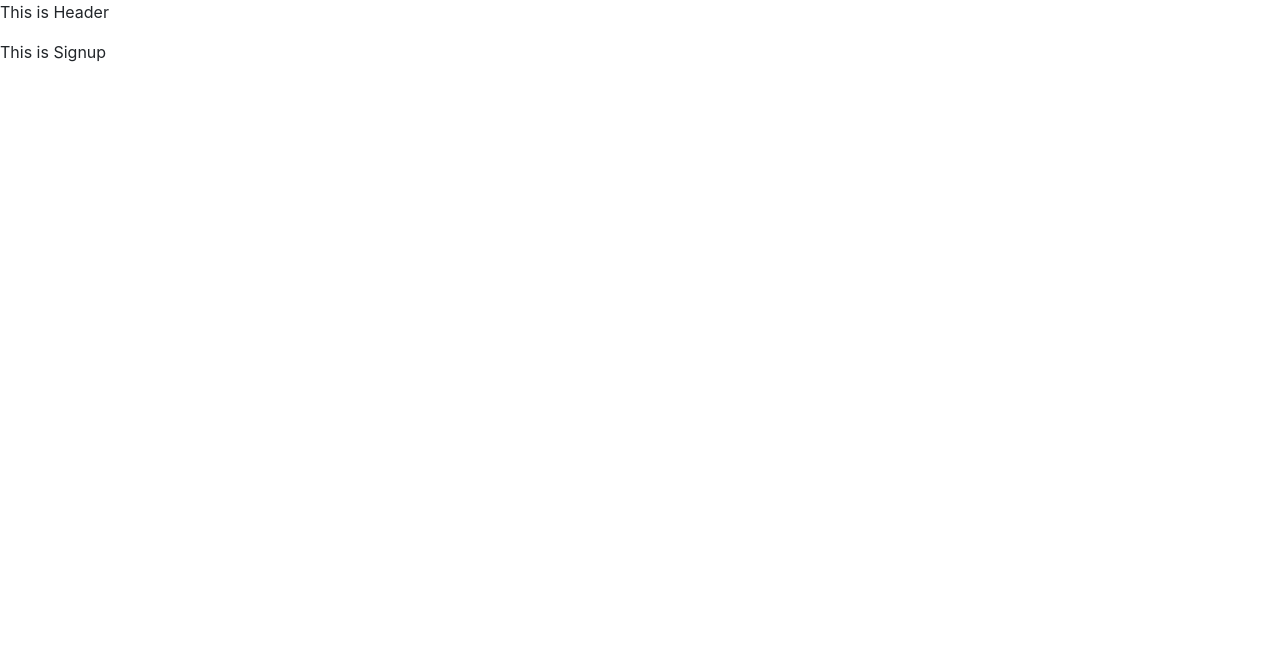
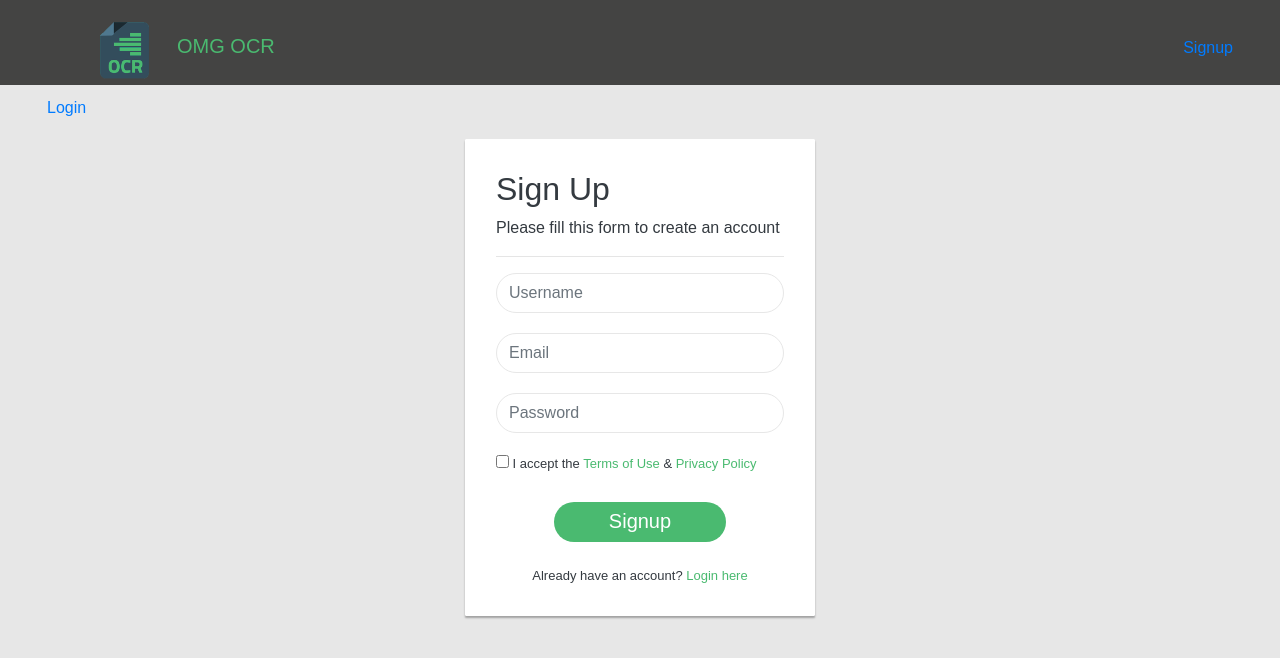
Before and after one commit to The-Se7en/OCR-React-WebApp, a React (Create React App) app: page /signup in a window 1280 px wide. Shown: the top 658 px of the page. Built offline with nearby package versions, Linux system fonts and the light colour scheme.

Commit message:
Navbar update

```diff
--- a/package.json
+++ b/package.json
@@ -6,6 +6,7 @@
     "@testing-library/jest-dom": "^4.2.4",
     "@testing-library/react": "^9.4.0",
     "@testing-library/user-event": "^7.2.1",
+    "material-icons-react": "^1.0.4",
     "react": "^16.12.0",
     "react-dom": "^16.12.0",
     "react-scripts": "3.3.0"
@@ -30,5 +31,8 @@
       "last 1 firefox version",
       "last 1 safari version"
     ]
+  },
+  "devDependencies": {
+    "react-router-dom": "^5.1.2"
   }
 }
--- a/src/components/Header.js
+++ b/src/components/Header.js
@@ -1,13 +1,32 @@
 import React from "react";
+import '../StyleSheets/Header.css';
+import logo from "../Images/logo.png";
 
-class Header extends React.Component{
+class Header extends React.Component {
 
     render() {
-        return(
-          <div>
-              <p>This is Header</p>
-          </div>
+
+        return (
+            <div>
+
+                <nav className="navbar navbar-default">
+                    <div className="container-fluid">
+                        <div className="navbar-header">
+                            <a className="navbar-brand" href="/">
+                                <img src={logo} alt="logo"/>
+                            </a>
+                            <h2 className="navbar-brand">OMG OCR</h2>
+
+                        </div>
+                        <a className="nav-link" href="/signup">Signup</a>
+                        <a className="nav-link" href="/login">Login</a>
+                    </div>
+                </nav>
+                <br/>
+
+            </div>
         );
+
     }
 
 }
--- a/src/components/Home.js
+++ b/src/components/Home.js
@@ -1,14 +1,32 @@
 import React from "react";
+import '../StyleSheets/Home.css';
 
-class Home extends React.Component{
+class Home extends React.Component {
 
     render() {
-        return(
-          <div>
-              <p>This is Home</p>
-          </div>
+
+        return (
+            <div>
+                <br/>
+                <div className="box">
+                    <form action="#">
+                        <input type="file" className="upload" accept="image/*" id="myImageInput"/>
+                        <input type="button" onclick="document.getElementById('myImageInput').click()"
+                               value="Upload an Image >" className="btn btn-primary btn-block btn-lg"/>
+                    </form>
+                </div>
+
+                <br/>
+                <br/>
+
+                <div className="text">
+                    <textarea name="text" id="text" cols="50" rows="10"></textarea>
+                </div>
+            </div>
         );
+
     }
+
 }
 
 export default Home;
--- a/src/components/Login.js
+++ b/src/components/Login.js
@@ -1,13 +1,48 @@
 import React from "react";
+import '../StyleSheets/Login.css';
+import MaterialIcon from 'material-icons-react';
 
-class Login extends React.Component{
+class Login extends React.Component {
 
     render() {
-        return(
-            <div>
-                <p>This is Login</p>
+
+        return (
+            <div className="login-form">
+                <form action="" method="post">
+
+                    <div className="avatar">
+                        <i className="material-icons">
+                            <MaterialIcon icon="person_outline" color='#FAFAFA'/>
+                        </i>
+                    </div>
+
+                    <h4 className="modal-title">Login to your Account</h4>
+
+                    <div className="form-group">
+                        <input type="text" className="form-control" placeholder="Username" required="required"/>
+                    </div>
+
+                    <div className="form-group">
+                        <input type="password" className="form-control" placeholder="Password" required="required"/>
+                    </div>
+
+                    <div className="form-group small clearfix">
+                        <label className="checkbox-inline"><input type="checkbox"/> Remember me</label>
+                        <a href="#" className="forgot-link">Forgot Password?</a>
+                    </div>
+
+                    <input type="submit" className="btn btn-primary btn-block btn-lg" value="Login"/>
+
+                    <br/>
+
+                    <div className="text-center small">
+                        Don't have an account? <a href="/signup">Sign up</a>
+                    </div>
+
+                </form>
             </div>
         );
+
     }
 
 }
--- a/src/components/Signup.js
+++ b/src/components/Signup.js
@@ -1,13 +1,49 @@
 import React from "react";
+import '../StyleSheets/Signup.css';
 
-class Signup extends React.Component{
+class Signup extends React.Component {
 
     render() {
-        return(
-            <div>
-                <p>This is Signup</p>
+
+        return (
+            <div className="signup-form">
+                <form action="" method="post">
+
+                    <h2>Sign Up</h2>
+
+                    <p>Please fill this form to create an account</p>
+
+                    <hr/>
+
+                    <div className="form-group">
+                        <input type="text" className="form-control" placeholder="Username" required="required"/>
+                    </div>
+
+                    <div className="form-group">
+                        <input type="email" className="form-control" placeholder="Email" required="required"/>
+                    </div>
+
+                    <div className="form-group">
+                        <input type="password" className="form-control" placeholder="Password" required="required"/>
+                    </div>
+
+                    <div className="form-group small clearfix">
+                        <label className="checkbox-inline"><input type="checkbox"/> I accept the <a href="#">Terms of
+                            Use</a> &amp; <a href="#">Privacy Policy</a></label>
+                    </div>
+
+                    <input type="submit" className="btn btn-primary btn-block btn-lg" value="Signup"/>
+
+                    <br/>
+
+                    <div className="text-center small">
+                        Already have an account? <a href="/login">Login here</a>
+                    </div>
+
+                </form>
             </div>
         );
+
     }
 
 }
--- a/src/components/Welcome.js
+++ b/src/components/Welcome.js
@@ -1,13 +1,27 @@
 import React from "react";
+import '../StyleSheets/Home.css';
 
-class Welcome extends React.Component{
+class Welcome extends React.Component {
 
     render() {
-        return(
+
+        return (
             <div>
-                <p>This is Welcome</p>
+                <br/>
+                <br/>
+                <br/>
+                <br/>
+                <div className="box">
+                    <p>
+                        <h3> Use Optical Character Recognition software online. Service supports 50 languages including English and Tamil.</h3>
+                    </p>
+                    <p> Interface: English</p>
+                    <p> Recognition: Afrikaans, Albanian, Arabic, Azerbaijani, Basque, Belarusian, Bengali, Bulgarian, Catalan, Czech, Cherokee, Croatian, Danish, Dutch, English, Esperanto, Estonian, Finnish, French, Galician, German, Greek, Hindi, Hungarian, Indonesian, Italian, Japanese, Kannada, Korean, Latvian, Lithuanian, Malayalam, Macedonian, Maltese, Malay, Norwegian, Polish, Portuguese, Romanian, Russian, Serbian, Slovak, Slovenian, Spanish, Swahili, Swedish, Tagalog, Tamil, Telugu, Thai, Turkish, Ukrainian & Vietnamese</p>
+                </div>
+
             </div>
         );
+
     }
 
 }
```
Also changed, not shown: 1 other file (tests, documents, lock files or other folders).
